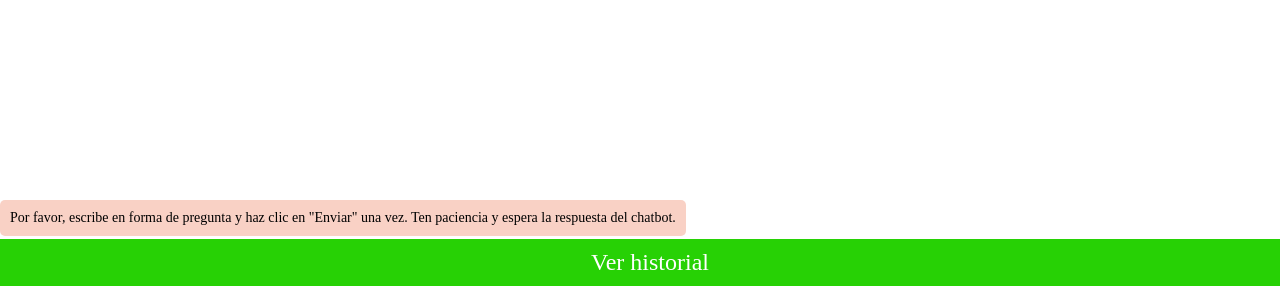
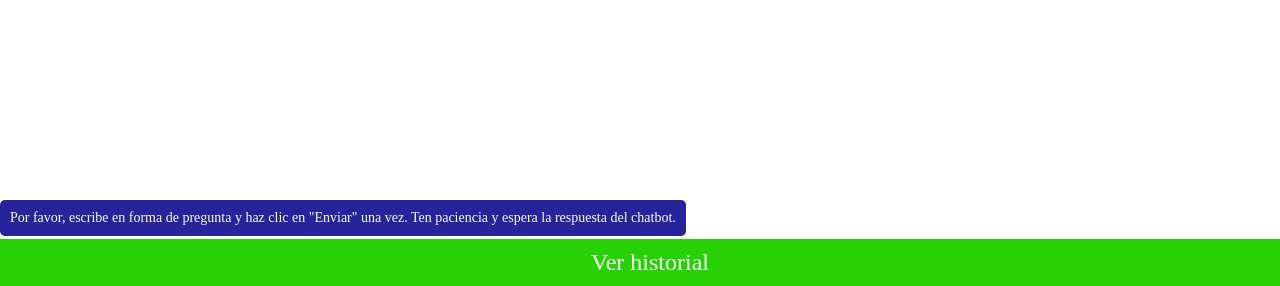
Before and after one commit to nuviobco/Jaguar_Chat, a Flask app: page / in a window 1280 px wide. Shown: the part 514-800 px from the top of the page. Run offline with Flask 2, Linux system fonts and the light colour scheme; the visitor is signed in with stand-in values (Sample User, id 1); parts of the project's set-up code (start-up, migrations or seed data) failed here and were passed over.

Commit message:
Update index.html

```diff
--- a/templates/index.html
+++ b/templates/index.html
@@ -175,14 +175,14 @@
             bottom: 50px;
             left: 0;
             padding: 10px;;
-            background-color: rgba(248, 202, 188, 0.863);
+            background-color: rgba(4, 2, 139, 0.863);
             border-radius: 5px;
         }
 
         #instrucciones-container p {
             font-size: 14px;
             margin: 0;
-            color: #000;
+            color: #fdfafa;
         }
     </style>
 </head>
```
